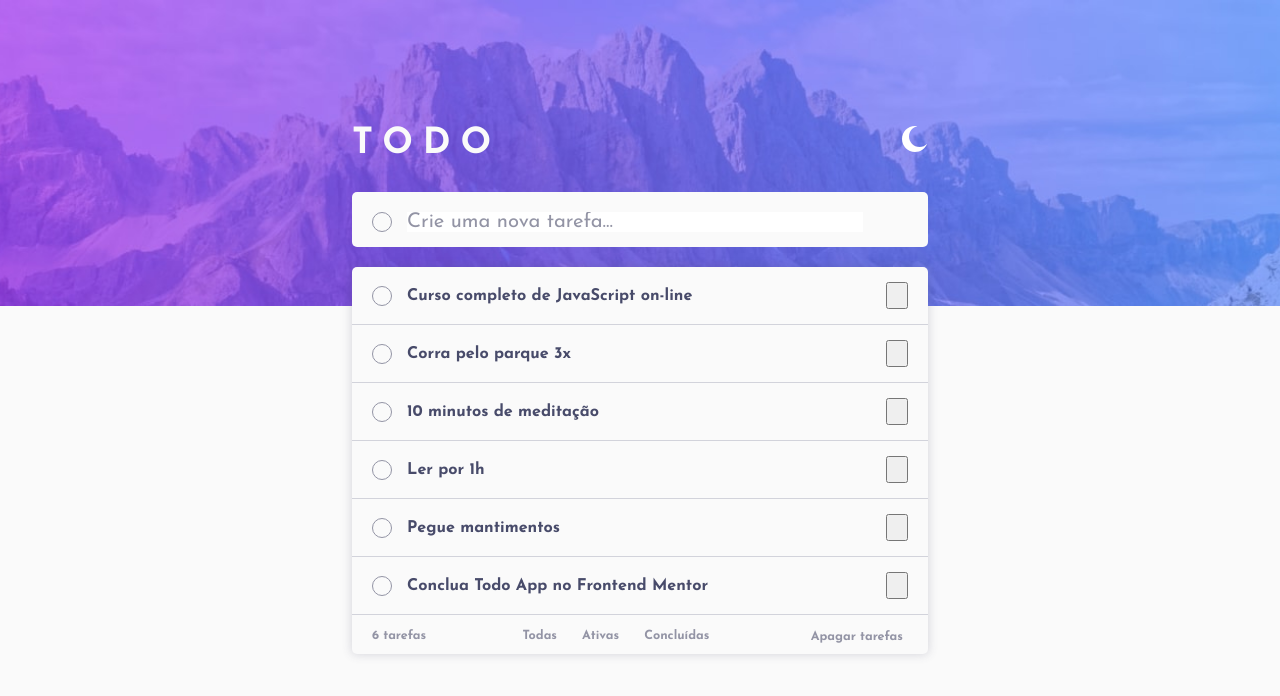
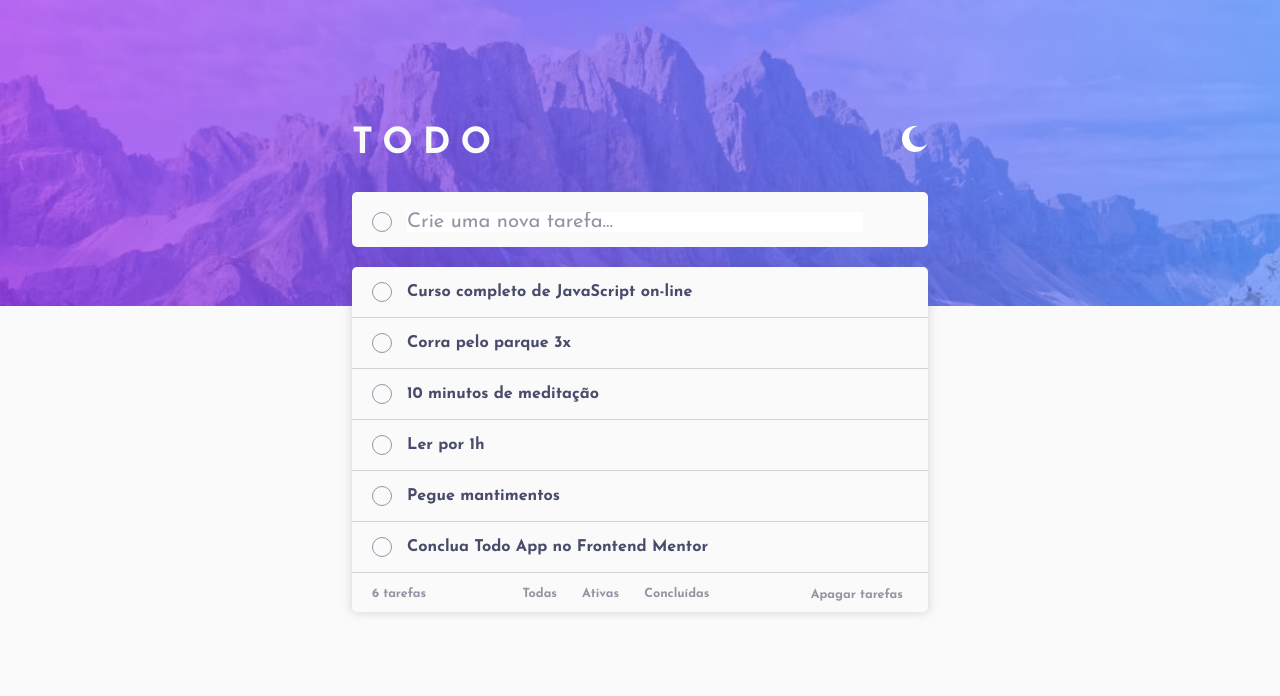
Before and after one commit to higor-costa/lista-de-tarefas, a React (Vite) app: page / in a window 1280 px wide. Shown: the top 696 px of the page. Built offline with nearby package versions, Linux system fonts and the light colour scheme.

Commit message:
Estiliza botão que remove tarefas

```diff
--- a/src/assets/components/ListaTarefas.module.css
+++ b/src/assets/components/ListaTarefas.module.css
@@ -24,6 +24,12 @@ input[type="checkbox"]:checked + label {
   color: var(--azul-acinzentado-claro);
 }
 
+.tarefa button {
+  background: transparent;
+  border: none;
+  display: flex;
+}
+
 .tarefa .iconDeletaTarefa {
   opacity: 0;
   cursor: pointer;
```
